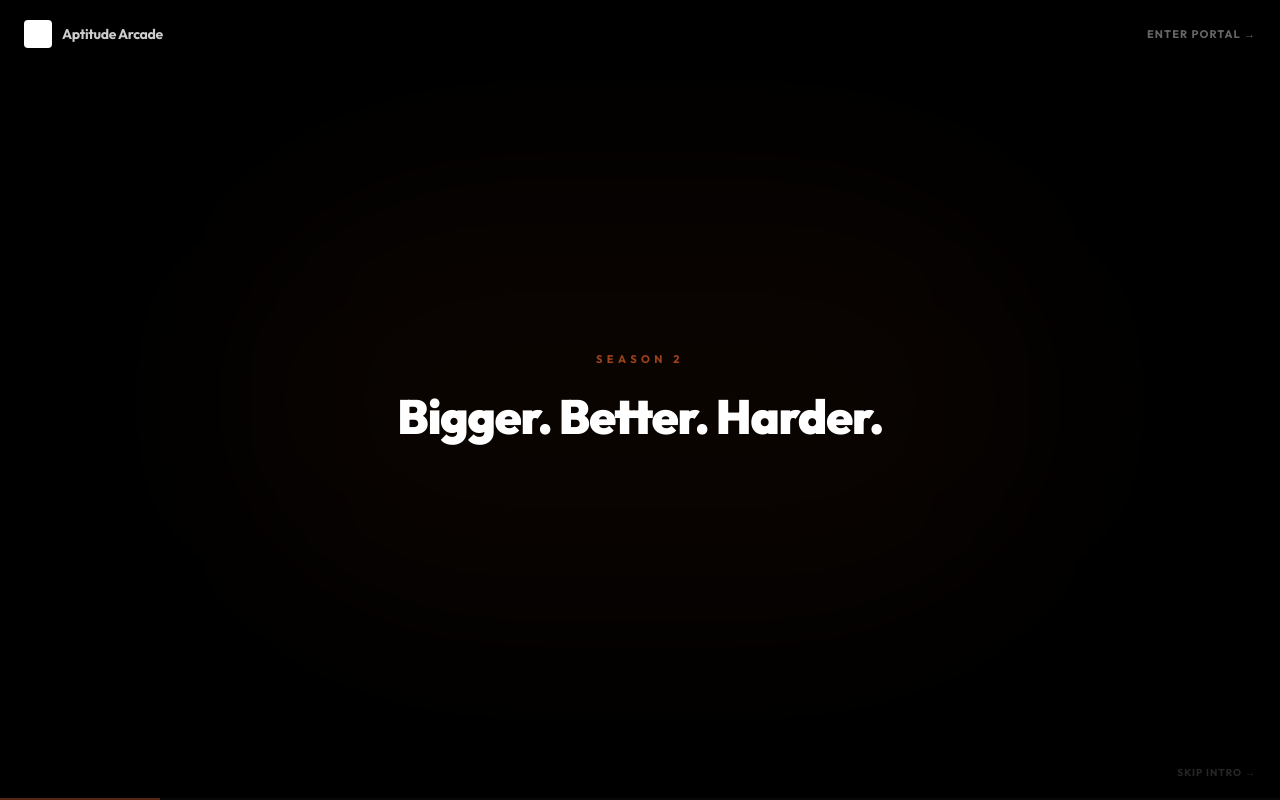
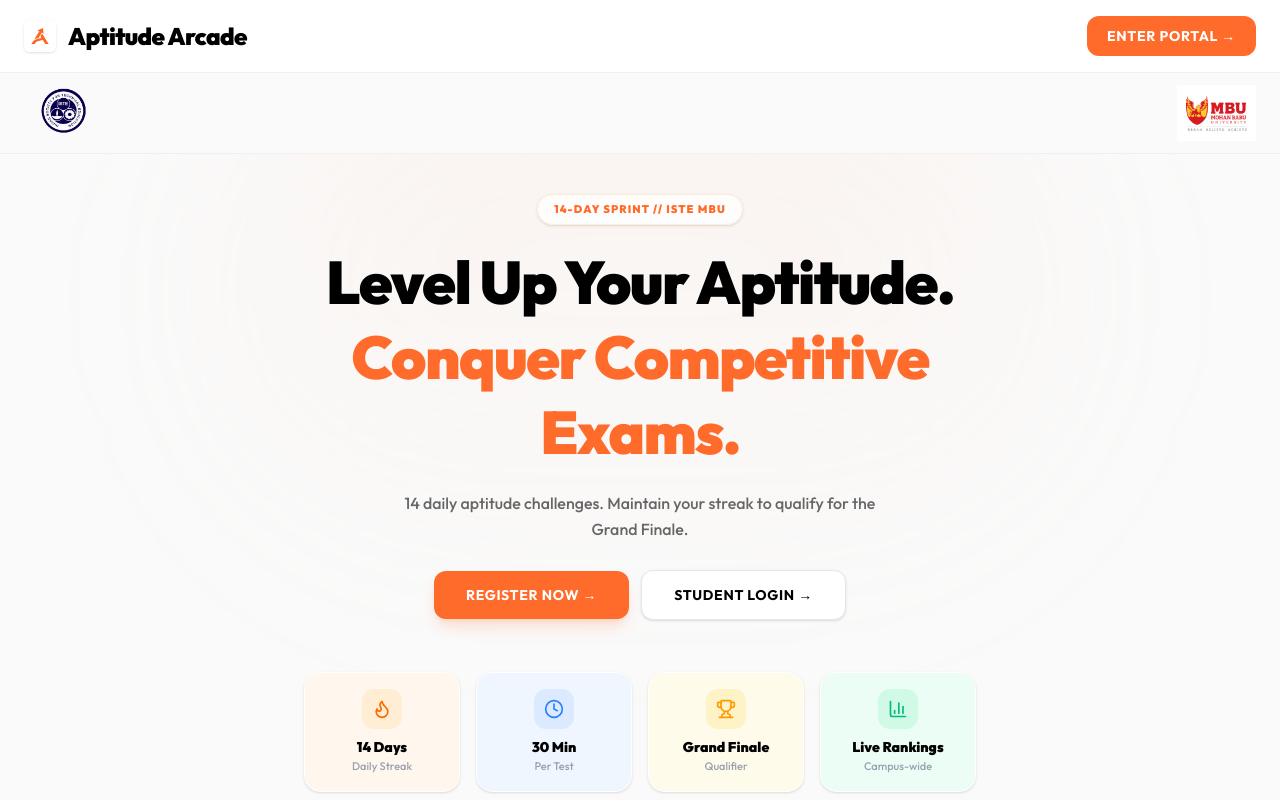
Before and after one commit to Tejasrinivasulu/Aptitude_arcade, a React (Vite) app: page / in a window 1280 px wide. Shown: the top 800 px of the page. Built offline with nearby package versions, Linux system fonts and the light colour scheme; no server answers.

Commit message:
temp: temporarily disable intro animation for testing

```diff
--- a/src/App.jsx
+++ b/src/App.jsx
@@ -29,8 +29,8 @@ export default function App() {
   // KILL SWITCH: Set this to true to lock down the site after event ends.
   const isEventOver = false;
 
-  // INTRO SWITCH: Show cinematic intro page before event start date.
-  const isIntroActive = isBeforeEventStart();
+  // INTRO SWITCH: Temporarily disabled for testing (re-enable with isBeforeEventStart())
+  const isIntroActive = false;
 
   return (
     <ThemeProvider>
```
